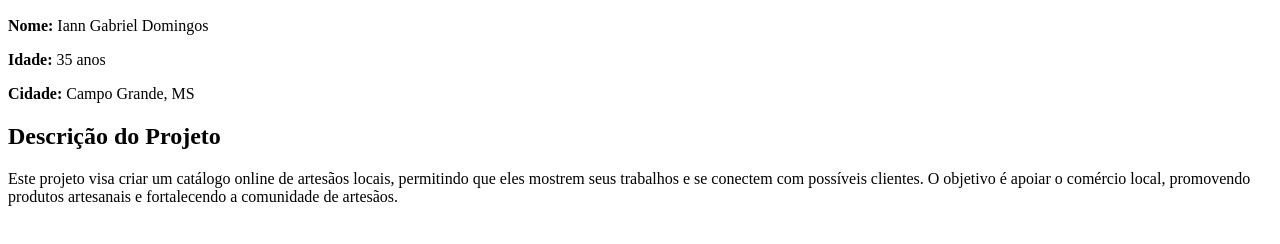
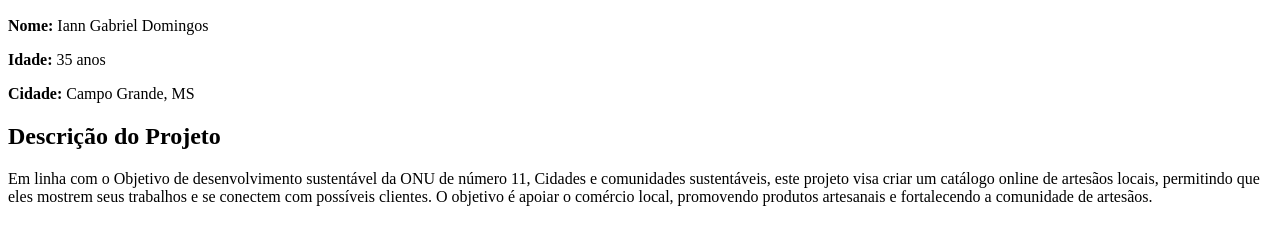
Before and after one commit to ianngd/htmlcss, a plain HTML site: page iann.html in a window 1280 px wide. Shown: the part 110-354 px from the top of the page. Drawn offline with Linux system fonts and the light colour scheme.

Commit message:
inclusão de ods

```diff
--- a/iann.html
+++ b/iann.html
@@ -15,7 +15,7 @@
 
     <h2>Descrição do Projeto</h2>
     <p>
-        Este projeto visa criar um catálogo online de artesãos locais, permitindo que eles mostrem seus trabalhos
+        Em linha com o Objetivo de desenvolvimento sustentável da ONU de número 11, Cidades e comunidades sustentáveis, este projeto visa criar um catálogo online de artesãos locais, permitindo que eles mostrem seus trabalhos
         e se conectem com possíveis clientes. O objetivo é apoiar o comércio local, promovendo produtos artesanais
         e fortalecendo a comunidade de artesãos.
     </p>
```
